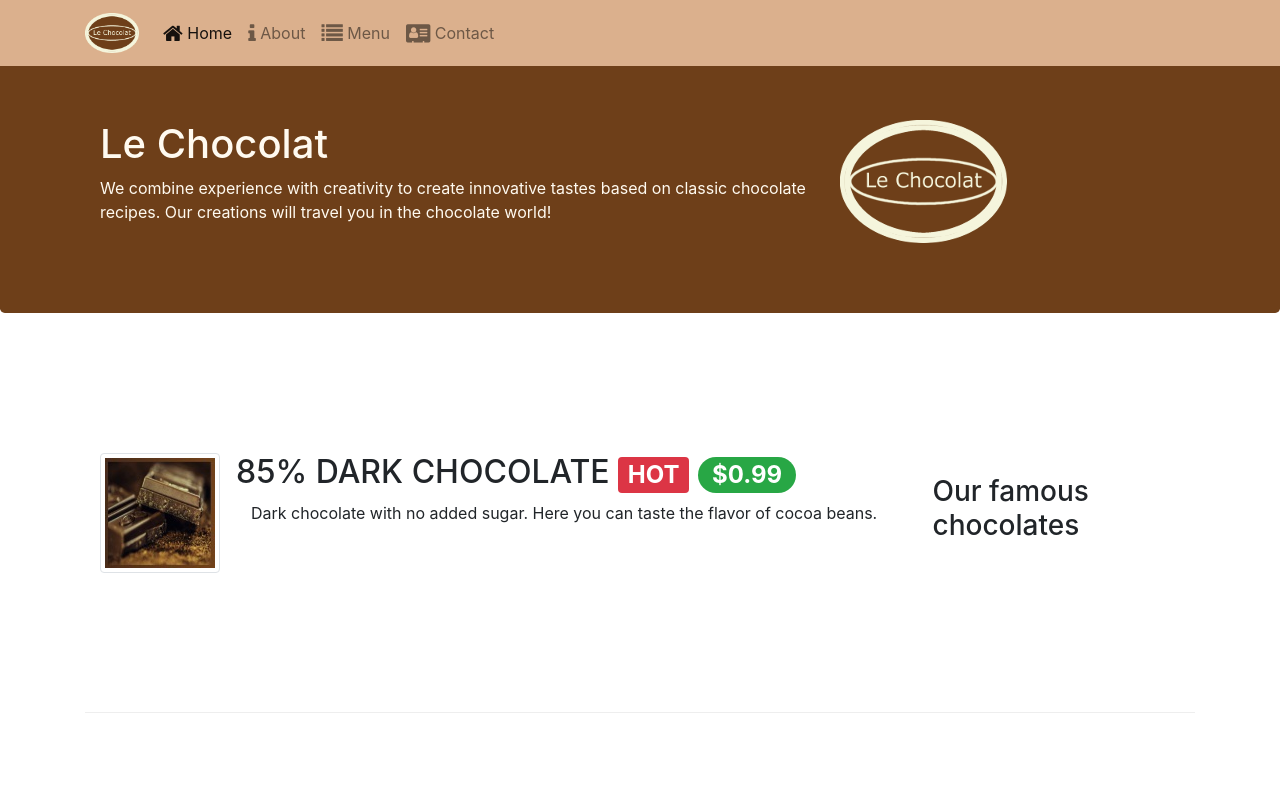
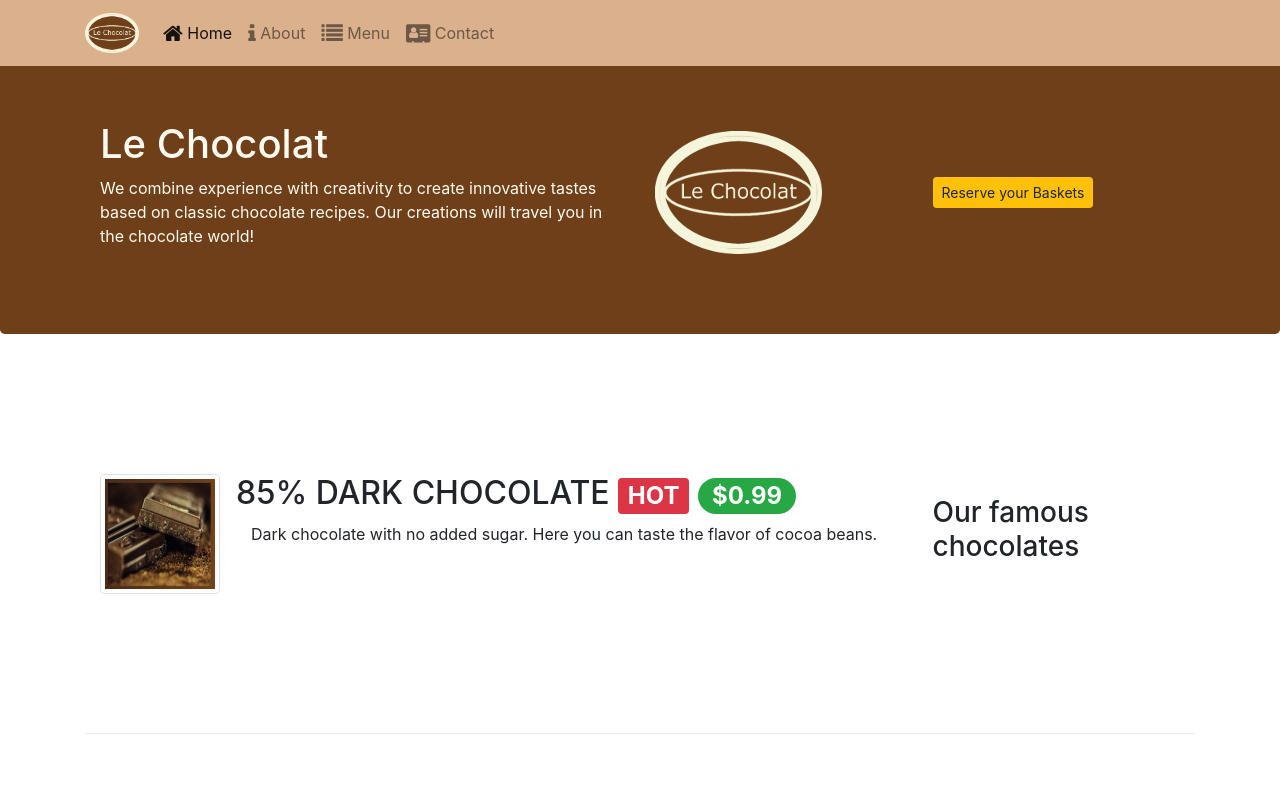
Before and after one commit to electraG/leChocolat, a website: page index.html in a window 1280 px wide. Shown: the top 800 px of the page. Drawn offline with nearby package versions, Linux system fonts and the light colour scheme.

Commit message:
Bootstrap Assignment 9 Task 2

```diff
--- a/index.html
+++ b/index.html
@@ -14,11 +14,9 @@
 </head>
 
 <body>
-
     <!-- NAVIGATION -->
     <nav class="navbar navbar-expand-md navbar-light bg-light fixed-top">
         <div class="container">
-            <!-- <a class="navbar-brand" href="#">Le Chocolat</a> -->
             <a class="navbar-brand" href="./index.html">
                 <img src="images/logo.png" height="40" width="54">
             </a>
@@ -47,38 +45,34 @@
             </div>
         </div>
     </nav>
-
     <!-- HEADER -->
     <header class="jumbotron">
         <div class="container">
-            <div class="row row-header">
-
-                <div class="col-12 col-sm-8">
+            <div class="row row-header align-items-center">
+                <div class="col-12 col-sm-6">
                     <h1>Le Chocolat</h1>
                     <p>We combine experience with creativity to create innovative tastes based on classic chocolate
                         recipes. Our creations will travel you in the chocolate world!</p>
                 </div>
-
-                <div class="col col-sm">
+                <div class="col col-sm-3">
                     <img src="images/logo.png" class="img-fluid">
                 </div>
-
+                <div class="col col-sm-3">
+                    <a class="btn btn-sm btn-warning" href="#basket">
+                        Reserve your Baskets
+                    </a>
+                </div>
             </div>
         </div>
     </header>
-
     <!-- MAIN CONTENT -->
     <div class="container">
-
         <!-- 1st Row -->
         <div class="row flex-row-reverse row-content align-items-center">
-            <!-- first row content-->
             <div class="col-sm-4 col-md-3">
                 <h3>Our famous chocolates</h3>
             </div>
             <div class="col-sm col-md">
-                <!-- <h2>85% DARK CHOCOLATE</h2>
-                <p>Dark chocolate with no added sugar. Here you can taste the flavor of cocoa beans.</p> -->
                 <div class="media">
                     <img class="d-flex mr-3 img-thumbnail align-self-center" src="images/dark85.jpg" alt="85% DARK CHOCOLATE">
                     <div class="media-body">
@@ -92,10 +86,8 @@
                 </div>
             </div>
         </div>
-
         <!-- 2nd Row -->
         <div class="row flex-row-reverse row-content align-items-center">
-            <!-- second row content-->
             <div class="col-sm-4 col-md-3">
                 <h3>WEEK’S OFFER</h3>
             </div>
@@ -110,22 +102,14 @@
                         <p class="col d-none d-md-block">This week we offer a basket with 10 delicious chocolates!</p>
                     </div>
                 </div>
-                <!--                 <h2>Our basket</h2>
-                <p>This week we offer a basket with 10 delicious chocolates! </p> -->
             </div>
         </div>
-
         <!-- 3rd Row -->
         <div class="row flex-row-reverse row-content align-items-center">
-            <!-- third row content-->
             <div class="col-sm-4 col-md-3">
                 <h3>Meet our Specialists</h3>
             </div>
             <div class="col-sm col-md">
-                <!-- <h2>Vasilis Wilson </h2>
-                <h4>Sous-chef</h4>
-                <p>Vasilis is well informed of all the current trends in pastry and contributes his innovative ideas in
-                    our products.</p> -->
                 <div class="media">
                     <img class="d-flex mr-3 img-thumbnail align-self-center" src="images/cartoonVasilis.png" alt="Vasilis Wilson">
                     <div class="media-body">
@@ -142,7 +126,7 @@
                 <div class="card mb-3">
                     <div class="card-header bg-warning">Reserve your baskets</div>
                     <div class="card-body">
-                        <form action="">
+                        <form id="basket" action="">
                             <div class="form-group row">
                                 <div class="col-sm-3">
                                     <label for="radiobtn">Number of baskets</label>
@@ -206,11 +190,7 @@
                 </div>
             </div>
         </div>
-
-
     </div>
-
-
     <!-- FOOTER -->
     <footer class="footer">
         <div class="container">
@@ -261,7 +241,7 @@
             </div>
         </div>
     </footer>
-
+    <!--END OF FOOTER-->
     <!-- jQuery first, then Tether, then Bootstrap JS. -->
     <script src="node_modules/jquery/dist/jquery.min.js"></script>
     <script src="node_modules/tether/dist/js/tether.min.js"></script>
```
